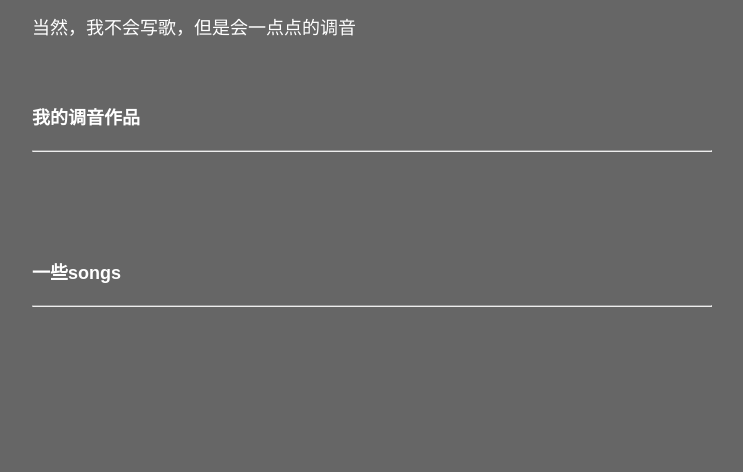
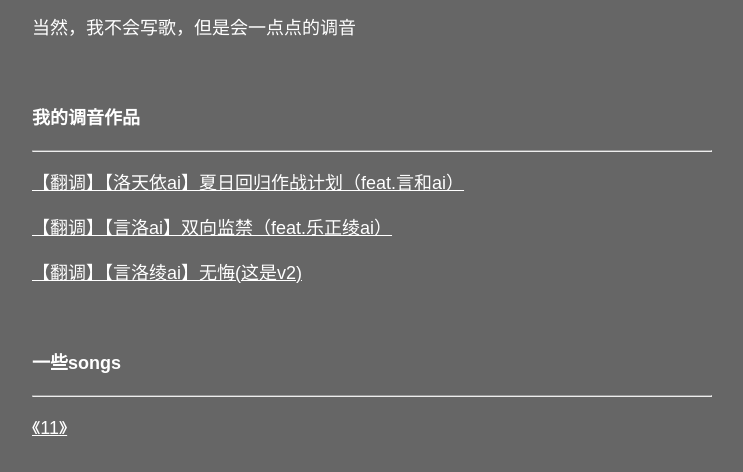
Before and after one commit to lenghuiabc/lenghuiabc.github.io, a plain HTML site: page index.html in a window 1280 px wide. Shown: the part 122-594 px from the top of the page, without its empty margins (268-1011 px from the left). Drawn offline with Linux system fonts and the light colour scheme.

Commit message:
Add files via upload

```diff
--- a/index.html
+++ b/index.html
@@ -674,6 +674,6 @@ footer.ty-footer {
 </style><title>冷茴的音乐仓库</title>
 </head>
 <body class='typora-export os-windows'><div class='typora-export-content'>
-<div id='write'  class=''><h1 id='冷茴的音乐仓库'><span>冷茴的音乐仓库</span></h1><p><span>当然，我不会写歌，但是会一点点的调音</span></p><p>&nbsp;</p><h6 id='我的调音作品'><span>我的调音作品</span></h6><hr /><p>&nbsp;</p><p>&nbsp;</p><h6 id='一些songs'><span>一些songs</span></h6><hr /><p>&nbsp;</p></div></div>
+<div id='write'  class=''><h1 id='冷茴的音乐仓库'><span>冷茴的音乐仓库</span></h1><p><span>当然，我不会写歌，但是会一点点的调音</span></p><p>&nbsp;</p><h6 id='我的调音作品'><span>我的调音作品</span></h6><hr /><p><a href='【翻调】【洛天依ai】夏日回归作战计划（feat.言和ai）.mp3'><span>【翻调】【洛天依ai】夏日回归作战计划（feat.言和ai）</span></a></p><p><a href='【翻调】【言洛ai】双向监禁（feat.乐正绫ai）.mp3'><span>【翻调】【言洛ai】双向监禁（feat.乐正绫ai）</span></a></p><p><a href='【翻调】【言洛绫ai】无悔.mp3'><span>【翻调】【言洛绫ai】无悔</span></a><a href='【翻调】【言洛绫ai】无悔v2.mp3'><span>(这是v2)</span></a></p><p>&nbsp;</p><h6 id='一些songs'><span>一些songs</span></h6><hr /><p><a href='队长_黄礼格-11.mp3'><span>《11》</span></a></p></div></div>
 </body>
 </html>
```
Also changed, not shown: 4 other files.
